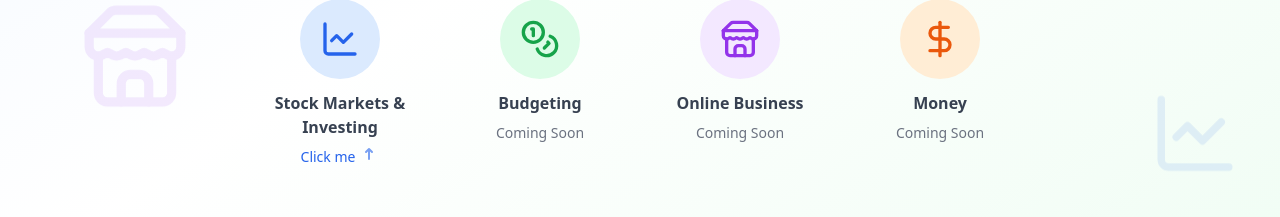
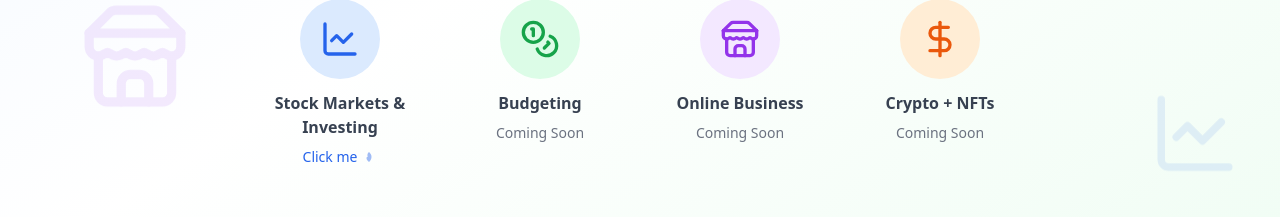
Before and after one commit to muj3b/spendora-workshop, a React (Vite) app: page / in a window 1280 px wide. Shown: the part 523-740 px from the top of the page. Built offline with nearby package versions, Linux system fonts and the light colour scheme.

Commit message:
Fix: Update Money button to Crypto + NFTs
Reverted the arrow to its original style and updated the "Money" button to "Crypto + NFTs".

```diff
--- a/src/components/Hero.tsx
+++ b/src/components/Hero.tsx
@@ -64,18 +64,18 @@ const Hero = () => {
               <div className="flex items-center justify-center space-x-1 text-sm text-blue-600 dark:text-blue-400 cursor-pointer hover:text-blue-700 dark:hover:text-blue-300 transition-colors">
                 <span>Click me</span>
                 <svg
-                  width="20"
-                  height="20"
-                  viewBox="0 0 20 20"
+                  width="16"
+                  height="16"
+                  viewBox="0 0 16 16"
                   fill="none"
                   className="animate-pulse"
                 >
                   <path
-                    d="M10 2L10 12M10 2L7 5M10 2L13 5"
+                    d="M8 12C8 12 12 8 8 4C8 4 6 6 8 8C8 8 4 8 8 12Z"
                     stroke="currentColor"
-                    strokeWidth="2"
-                    strokeLinecap="round"
-                    strokeLinejoin="round"
+                    strokeWidth="1.5"
+                    fill="currentColor"
+                    className="opacity-70"
                   />
                 </svg>
               </div>
@@ -102,7 +102,7 @@ const Hero = () => {
               <div className="w-20 h-20 bg-orange-100 dark:bg-orange-900 rounded-full flex items-center justify-center mx-auto mb-3 transition-all duration-300 hover:bg-orange-200 dark:hover:bg-orange-800 hover:scale-110 cursor-pointer">
                 <DollarSign className="w-10 h-10 text-orange-600 dark:text-orange-400 transition-transform duration-300 hover:rotate-12" />
               </div>
-              <p className="text-base font-semibold text-gray-700 dark:text-gray-300 mb-2">Money</p>
+              <p className="text-base font-semibold text-gray-700 dark:text-gray-300 mb-2">Crypto + NFTs</p>
               <div className="flex items-center justify-center space-x-1 text-sm text-gray-500 dark:text-gray-400">
                 <span>Coming Soon</span>
               </div>
```
